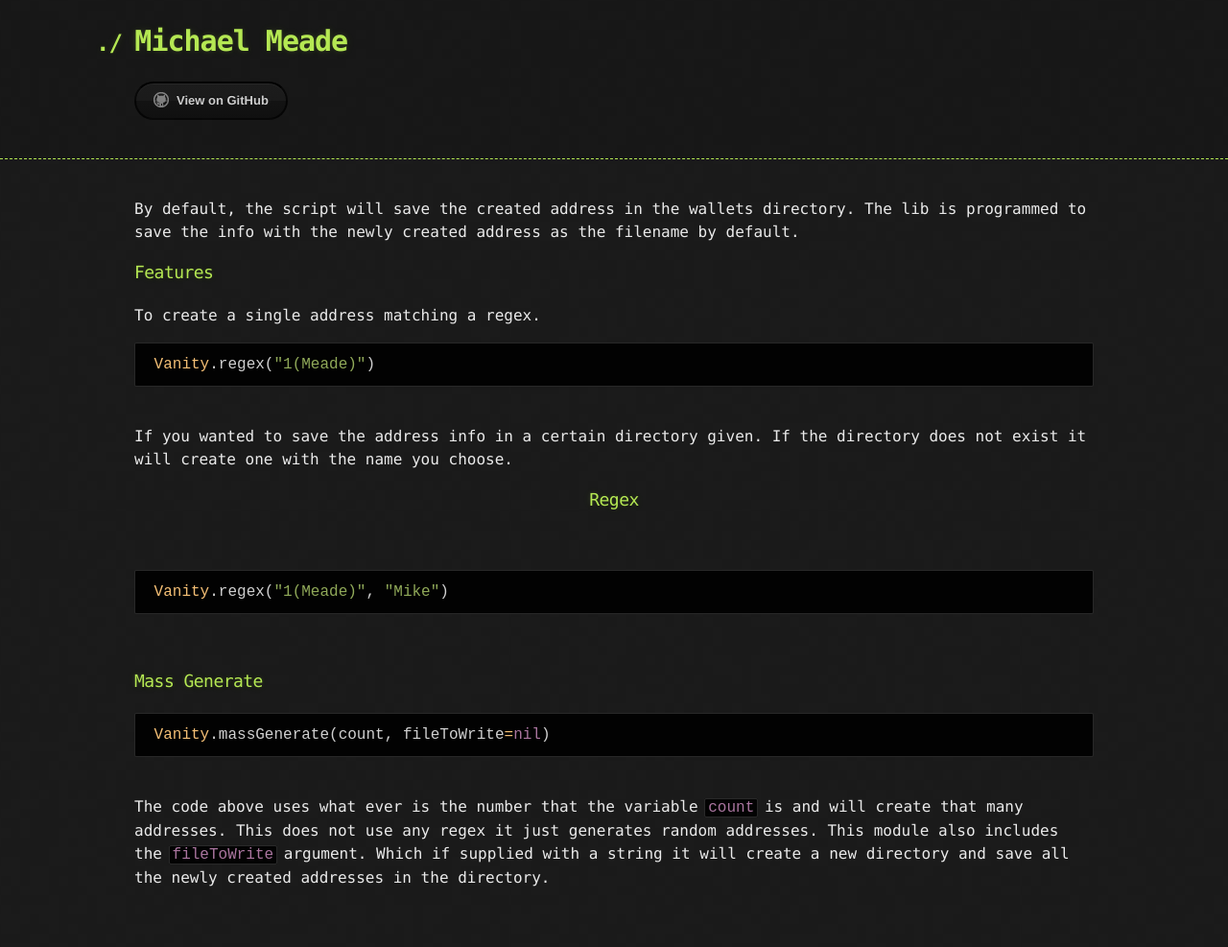
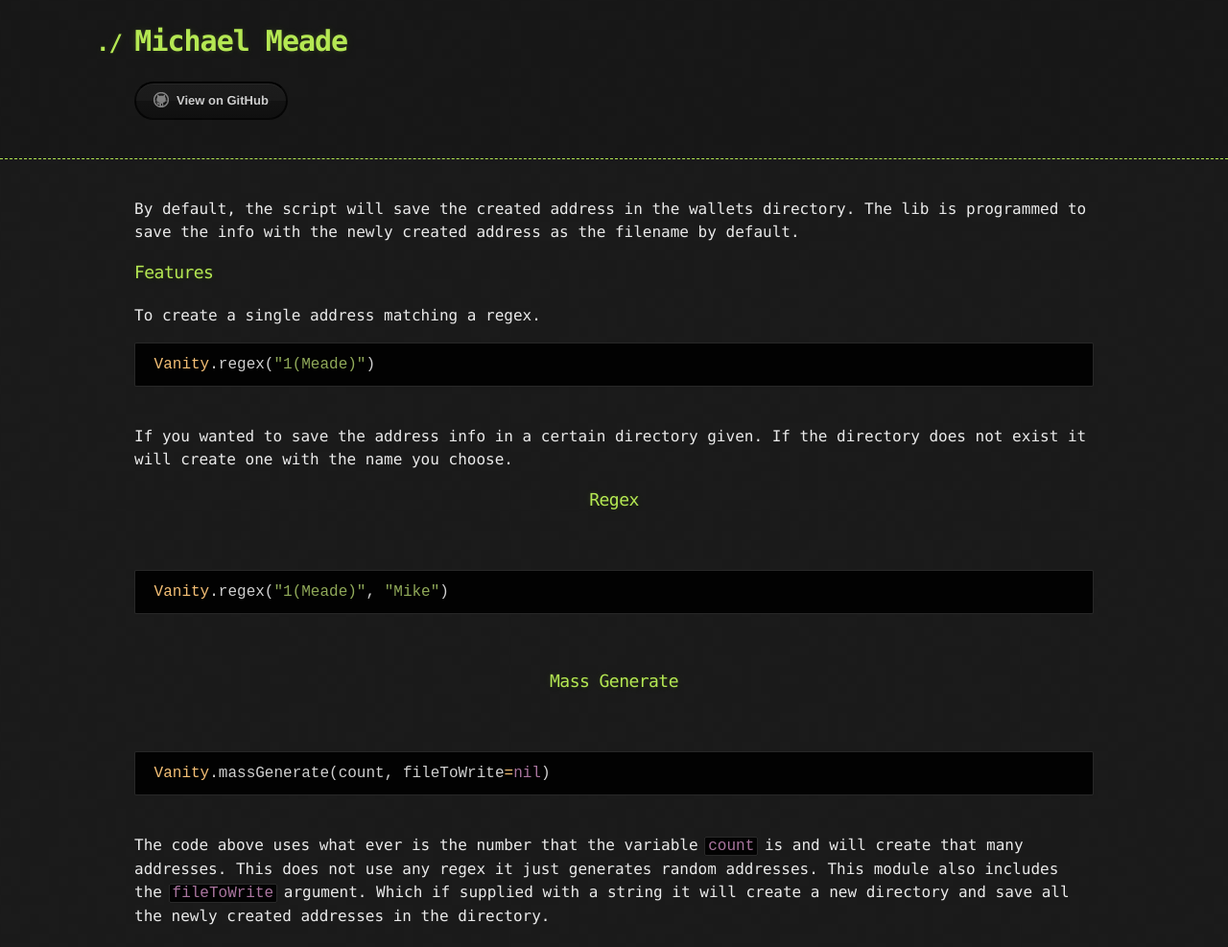
Before and after one commit to Michael-Meade/MinerFind, a Jekyll site: the page built from Projects/BitcoinVanityGenerator.md, in a window 1280 px wide. Shown: the whole page at 96% size. Built offline with Jekyll 4.4.1, drawn with Linux system fonts in a browser that asks for light colours; our own code applies the rules of GitHub Pages for plain Markdown files; the repository's description, which GitHub fills in, is left out; before the commit the page ends 947 px from its top, so only the background shows below that.

Commit message:
Update BitcoinVanityGenerator.md

````diff
--- a/Projects/BitcoinVanityGenerator.md
+++ b/Projects/BitcoinVanityGenerator.md
@@ -13,7 +13,8 @@ By default, the script will save the created address in the wallets directory. T
  ```
  <br>
 
-### Mass Generate
+### <center> Mass Generate </center>
+<br>
 ```ruby
  Vanity.massGenerate(count, fileToWrite=nil)
 ```
````
